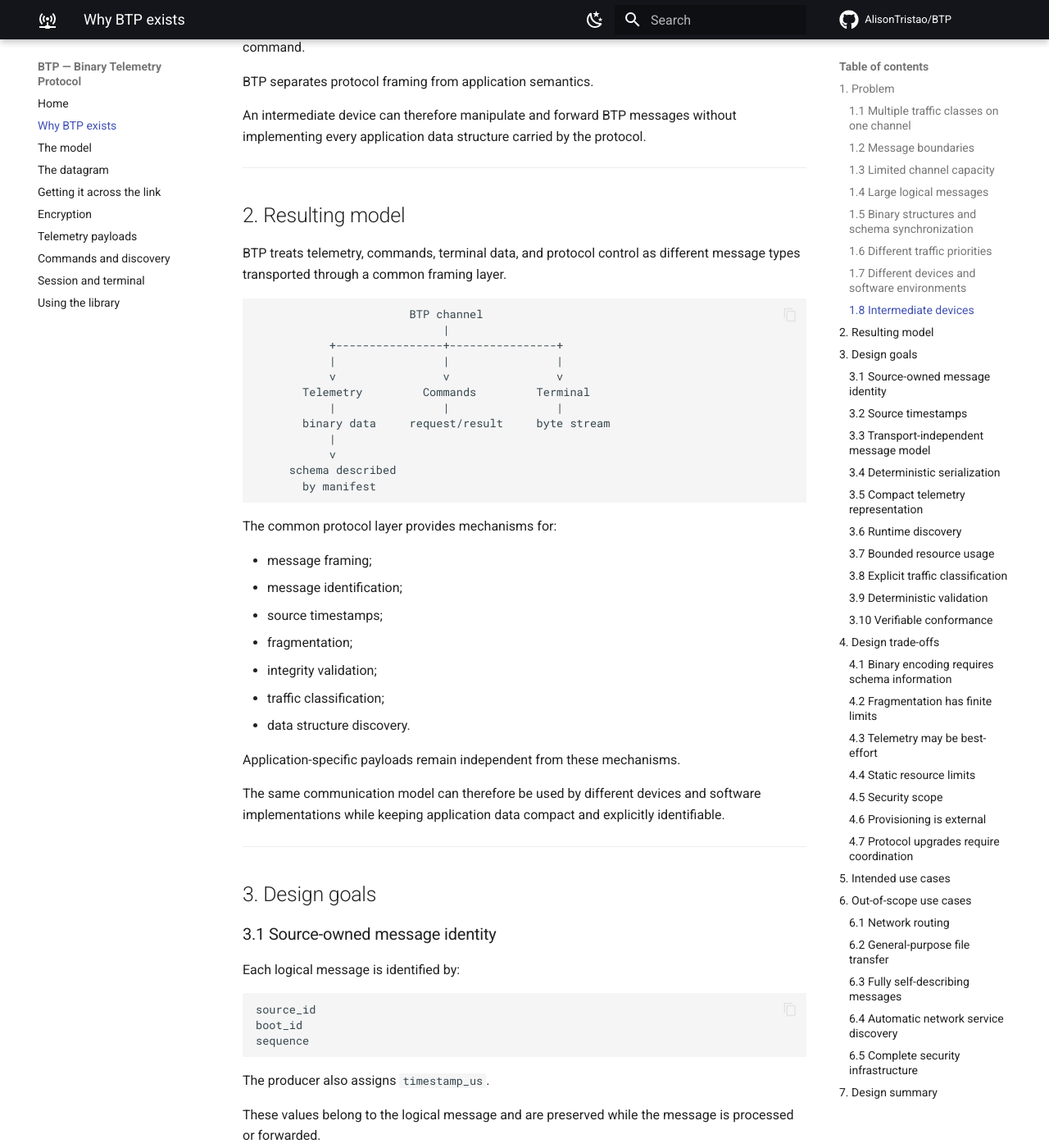
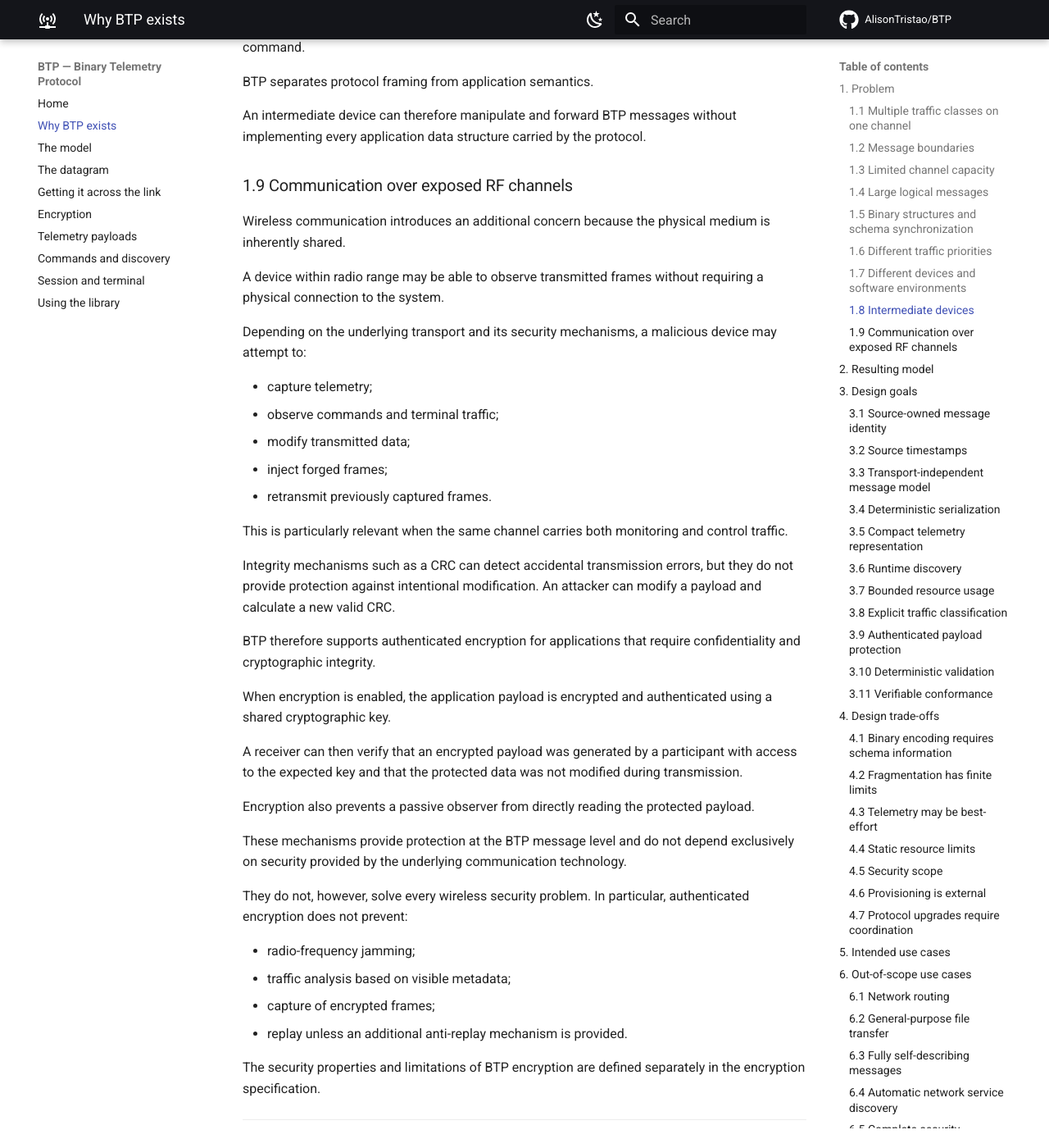
Before and after one commit to AlisonTristao/BTP, an MkDocs documentation site: the page built from docs/why-btp.md, in a window 1280 px wide and 1400 px high, scrolled down 5553 px. Shown: the whole window at 82% size. Built offline with MkDocs 1.6.1 and Material for MkDocs 9.7.7, drawn with Linux system fonts in a browser that asks for light colours; comment, search, counter and statistics services are not loaded; some of the changed text lies outside the part shown.

Commit message:
adicionando a criptografia no cap 1

```diff
--- a/docs/why-btp.md
+++ b/docs/why-btp.md
@@ -197,6 +197,43 @@ BTP separates protocol framing from application semantics.
 
 An intermediate device can therefore manipulate and forward BTP messages without implementing every application data structure carried by the protocol.
 
+### 1.9 Communication over exposed RF channels
+
+Wireless communication introduces an additional concern because the physical medium is inherently shared.
+
+A device within radio range may be able to observe transmitted frames without requiring a physical connection to the system.
+
+Depending on the underlying transport and its security mechanisms, a malicious device may attempt to:
+
+* capture telemetry;
+* observe commands and terminal traffic;
+* modify transmitted data;
+* inject forged frames;
+* retransmit previously captured frames.
+
+This is particularly relevant when the same channel carries both monitoring and control traffic.
+
+Integrity mechanisms such as a CRC can detect accidental transmission errors, but they do not provide protection against intentional modification. An attacker can modify a payload and calculate a new valid CRC.
+
+BTP therefore supports authenticated encryption for applications that require confidentiality and cryptographic integrity.
+
+When encryption is enabled, the application payload is encrypted and authenticated using a shared cryptographic key.
+
+A receiver can then verify that an encrypted payload was generated by a participant with access to the expected key and that the protected data was not modified during transmission.
+
+Encryption also prevents a passive observer from directly reading the protected payload.
+
+These mechanisms provide protection at the BTP message level and do not depend exclusively on security provided by the underlying communication technology.
+
+They do not, however, solve every wireless security problem. In particular, authenticated encryption does not prevent:
+
+* radio-frequency jamming;
+* traffic analysis based on visible metadata;
+* capture of encrypted frames;
+* replay unless an additional anti-replay mechanism is provided.
+
+The security properties and limitations of BTP encryption are defined separately in the encryption specification.
+
 ---
 
 ## 2. Resulting model
@@ -226,7 +263,8 @@ The common protocol layer provides mechanisms for:
 * fragmentation;
 * integrity validation;
 * traffic classification;
-* data structure discovery.
+* data structure discovery;
+* optional authenticated encryption.
 
 Application-specific payloads remain independent from these mechanisms.
 
@@ -362,7 +400,22 @@ Traffic classes include different requirements for:
 
 An implementation can therefore prioritize control or interactive traffic independently from continuous telemetry.
 
-### 3.9 Deterministic validation
+### 3.9 Authenticated payload protection
+
+Communication links cannot always be assumed to provide sufficient confidentiality or authenticity.
+
+BTP can protect application payloads using authenticated encryption.
+
+The mechanism provides two main properties:
+
+* **confidentiality**, preventing an observer without the key from directly reading the protected payload;
+* **authentication and integrity**, allowing the receiver to detect modification or forgery of protected data.
+
+The cryptographic protection is applied at the BTP message level so that the protocol does not rely exclusively on transport-specific security.
+
+Cryptographic algorithms, nonce construction, authenticated fields, and validation rules are defined by the encryption specification.
+
+### 3.10 Deterministic validation
 
 Invalid frames are rejected according to explicit protocol rules.
 
@@ -378,7 +431,7 @@ Validation may include:
 
 A decoder should not infer missing information or reinterpret malformed frames using alternative formats.
 
-### 3.10 Verifiable conformance
+### 3.11 Verifiable conformance
 
 The protocol should be implementable independently of the reference library.
 
@@ -433,18 +486,20 @@ If these resources are exhausted, the implementation must reject or discard data
 
 ### 4.5 Security scope
 
-BTP can provide authenticated payload encryption, but it is not intended to implement a complete network-security architecture.
+Authenticated encryption protects the confidentiality and integrity of application payloads, but it does not constitute a complete wireless or network security system.
 
-Depending on the selected protocol version and configuration, BTP does not necessarily provide:
+BTP does not by itself prevent:
 
-* anti-replay protection;
-* metadata confidentiality;
-* automatic key distribution;
-* automatic key rotation;
-* forward secrecy;
-* per-peer cryptographic identity.
+* RF jamming;
+* traffic analysis;
+* capture of encrypted frames;
+* unauthorized physical access;
+* key compromise;
+* replay when anti-replay protection is not provided.
 
-Systems requiring these properties must provide them through the surrounding architecture.
+Some protocol metadata may also remain visible even when the payload is encrypted.
+
+Systems requiring stronger properties must provide them through the surrounding architecture.
 
 ### 4.6 Provisioning is external
 
@@ -475,6 +530,7 @@ Typical use cases include:
 * device configuration;
 * status exchange;
 * communication through bandwidth-constrained links;
+* wireless communication where message-level protection is required;
 * devices with limited memory;
 * systems containing intermediate gateways;
 * servers communicating with multiple device models;
@@ -534,9 +590,17 @@ It does not discover arbitrary devices or services on a network.
 
 ### 6.5 Complete security infrastructure
 
-BTP does not provide key provisioning, certificate infrastructure, user authentication, or network access control.
+BTP does not provide a complete network-security infrastructure.
 
-These functions belong to the surrounding system.
+Functions such as:
+
+* key provisioning;
+* certificate management;
+* user authentication;
+* network access control;
+* protection against RF interference;
+
+remain responsibilities of the surrounding system.
 
 ---
 
@@ -555,6 +619,7 @@ It is designed around the following requirements:
 * fragmentation of larger logical messages;
 * runtime discovery of device data structures;
 * interoperability between different processors and software environments;
+* protection of application data over exposed communication channels;
 * deterministic validation and conformance testing.
 
 BTP separates frequently transmitted data from its description.
@@ -563,6 +628,8 @@ Telemetry values can therefore be transmitted in a compact binary representation
 
 This avoids the repeated overhead of self-describing textual formats while reducing the need to hard-code identical application structures independently on both endpoints.
 
-The protocol focuses on framing, message identity, serialization, fragmentation, traffic classification, discovery, and integrity.
+When the underlying communication medium cannot be considered trusted, BTP can additionally protect application payloads using authenticated encryption.
 
-Routing, provisioning, large-scale streaming, and complete network security remain outside its scope.
+The protocol focuses on framing, message identity, serialization, fragmentation, traffic classification, discovery, integrity, and optional cryptographic protection.
+
+Routing, provisioning, large-scale streaming, RF availability, and complete network security remain outside its scope.
```
Also changed, not shown: other parts of docs/why-btp.md (+1 -1 lines).
